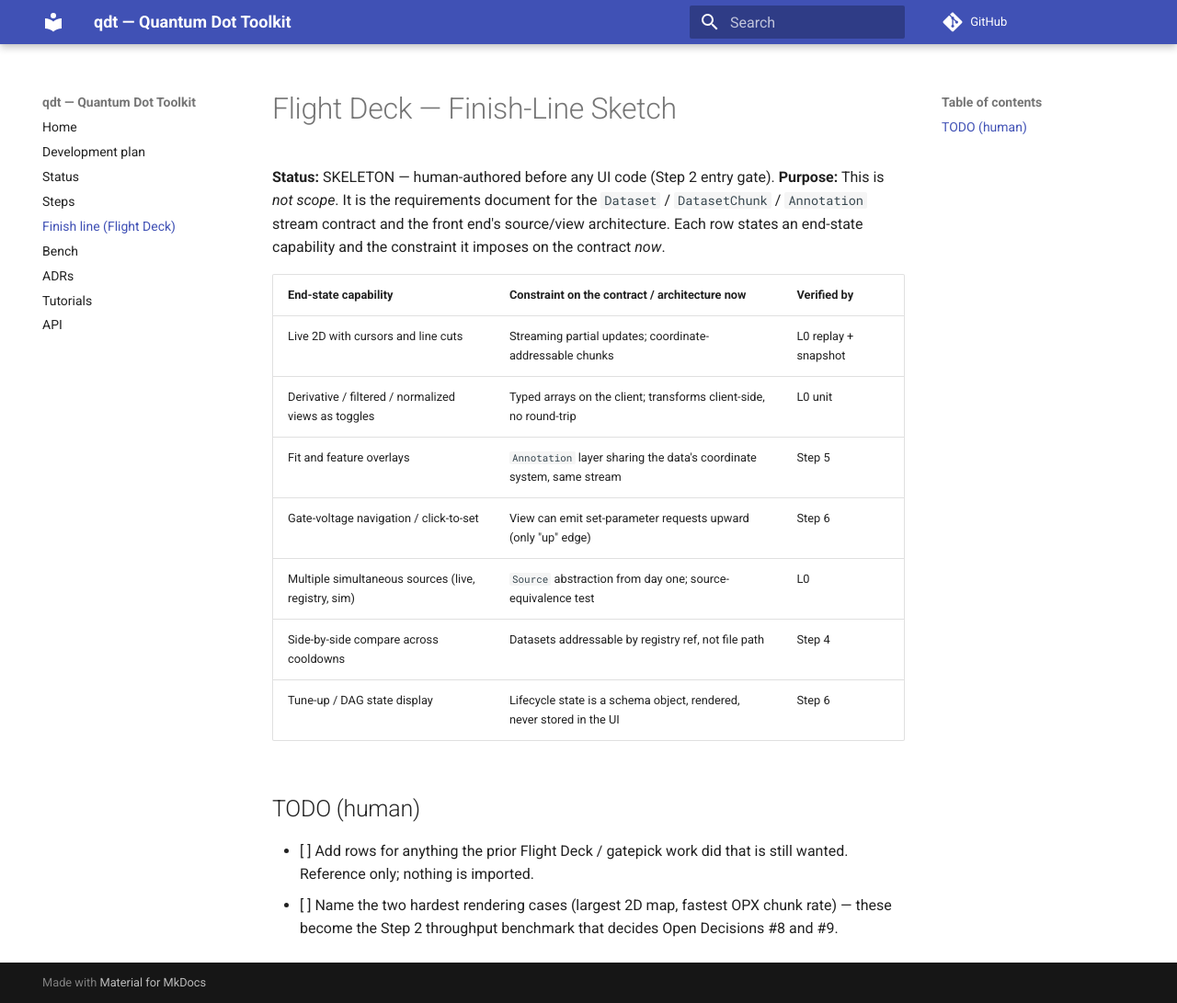
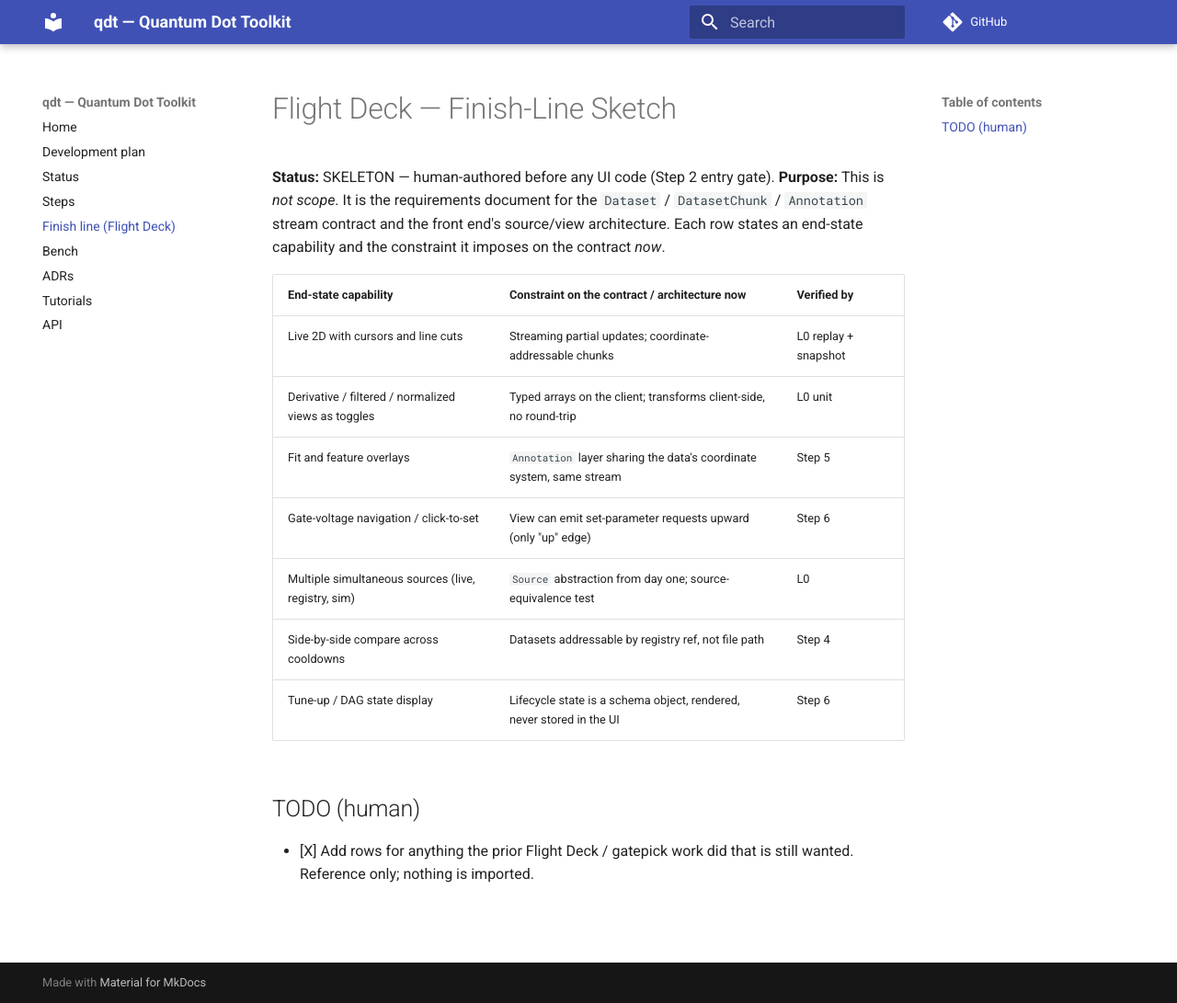
Before and after one commit to CowboyQuantum/qdt, an MkDocs documentation site: the page built from docs/FINISH_LINE.md, in a window 1280 px wide and 1091 px high. Shown: the whole window at 92% size. Built offline with MkDocs 1.6.1 and Material for MkDocs 9.7.7, drawn with Linux system fonts in a browser that asks for light colours; comment, search, counter and statistics services are not loaded.

Commit message:
signed off on FINISH_LINE.md state

```diff
--- a/docs/FINISH_LINE.md
+++ b/docs/FINISH_LINE.md
@@ -16,5 +16,4 @@ Each row states an end-state capability and the constraint it imposes on the con
 | Tune-up / DAG state display | Lifecycle state is a schema object, rendered, never stored in the UI | Step 6 |
 
 ## TODO (human)
-- [ ] Add rows for anything the prior Flight Deck / gatepick work did that is still wanted. Reference only; nothing is imported.
-- [ ] Name the two hardest rendering cases (largest 2D map, fastest OPX chunk rate) — these become the Step 2 throughput benchmark that decides Open Decisions #8 and #9.
+- [X] Add rows for anything the prior Flight Deck / gatepick work did that is still wanted. Reference only; nothing is imported.
```
